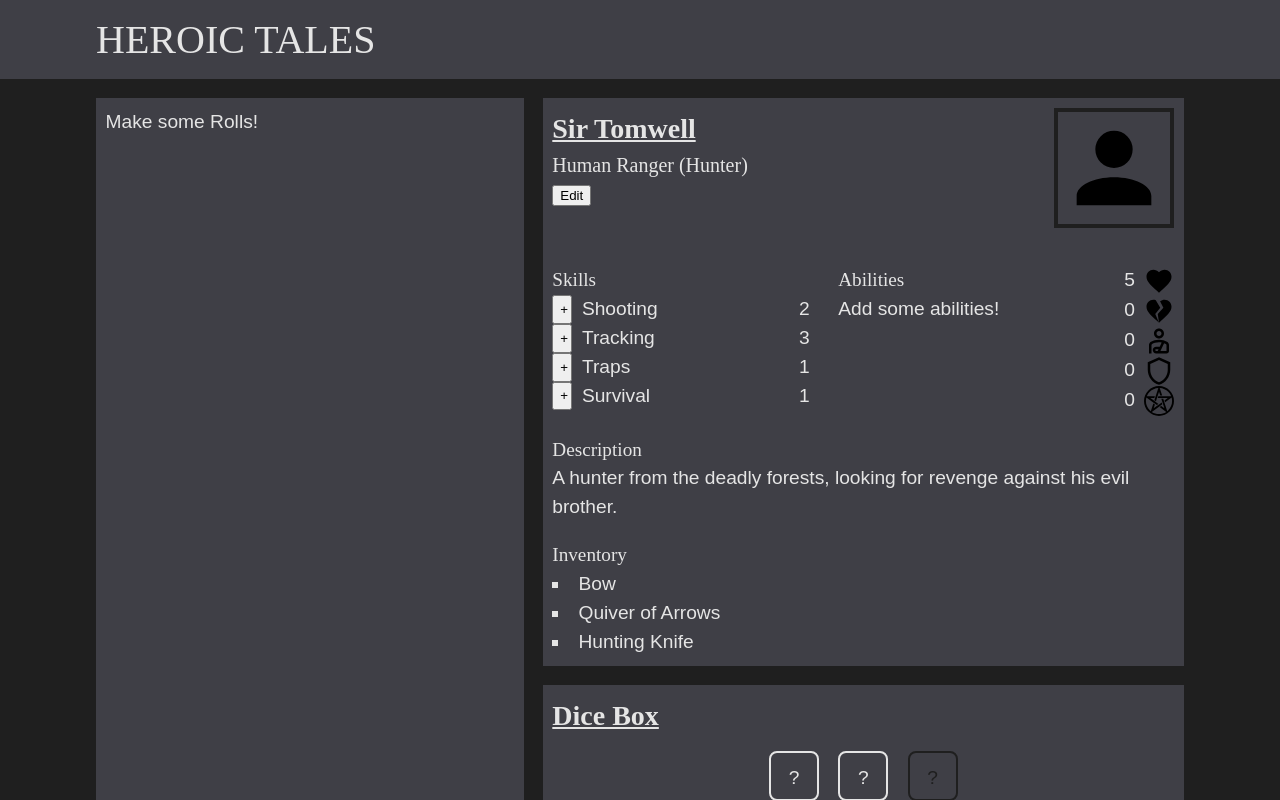
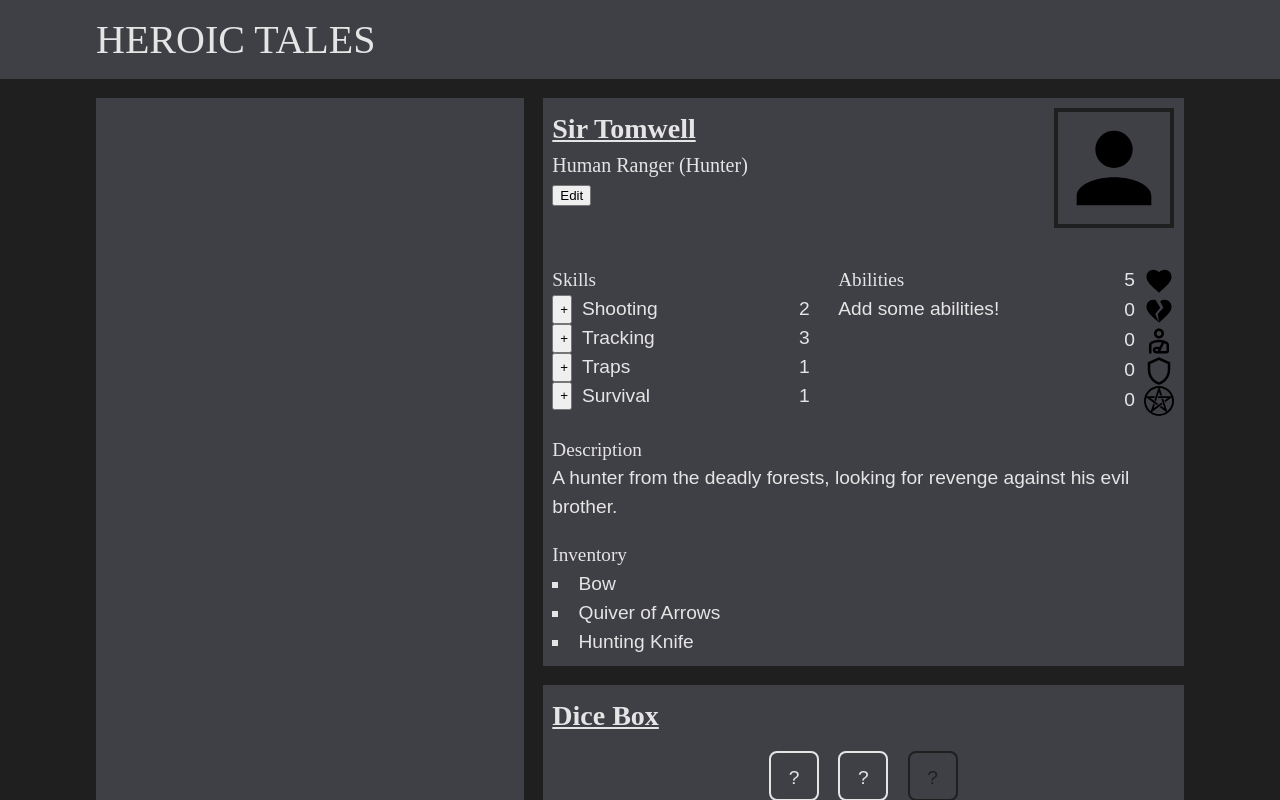
Before and after one commit to gemini-mastiff/heroic-tales-app, a React (Vite) app: page / in a window 1280 px wide. Shown: the top 800 px of the page. Built offline with nearby package versions, Linux system fonts and the light colour scheme; a web font is replaced by a local one.

Commit message:
style: hide the overflow on the RollLog

```diff
--- a/src/components/RollLog.jsx
+++ b/src/components/RollLog.jsx
@@ -32,12 +32,16 @@ export default function RollLog({ rollLog }) {
 const RollLogContainer = styled.div`
   grid-row: 1/3;
   background-color: var(--MAIN-COLOUR);
+  display: flex;
+  flex-direction: column;
+  justify-content: end;
   padding: 0.5em;
 `;
 
 const RollLogStyled = styled.div`
-  height: 100%;
+  height: 1200px;
   display: flex;
   flex-direction: column;
   justify-content: flex-end;
+  overflow-y: auto;
 `;
```
